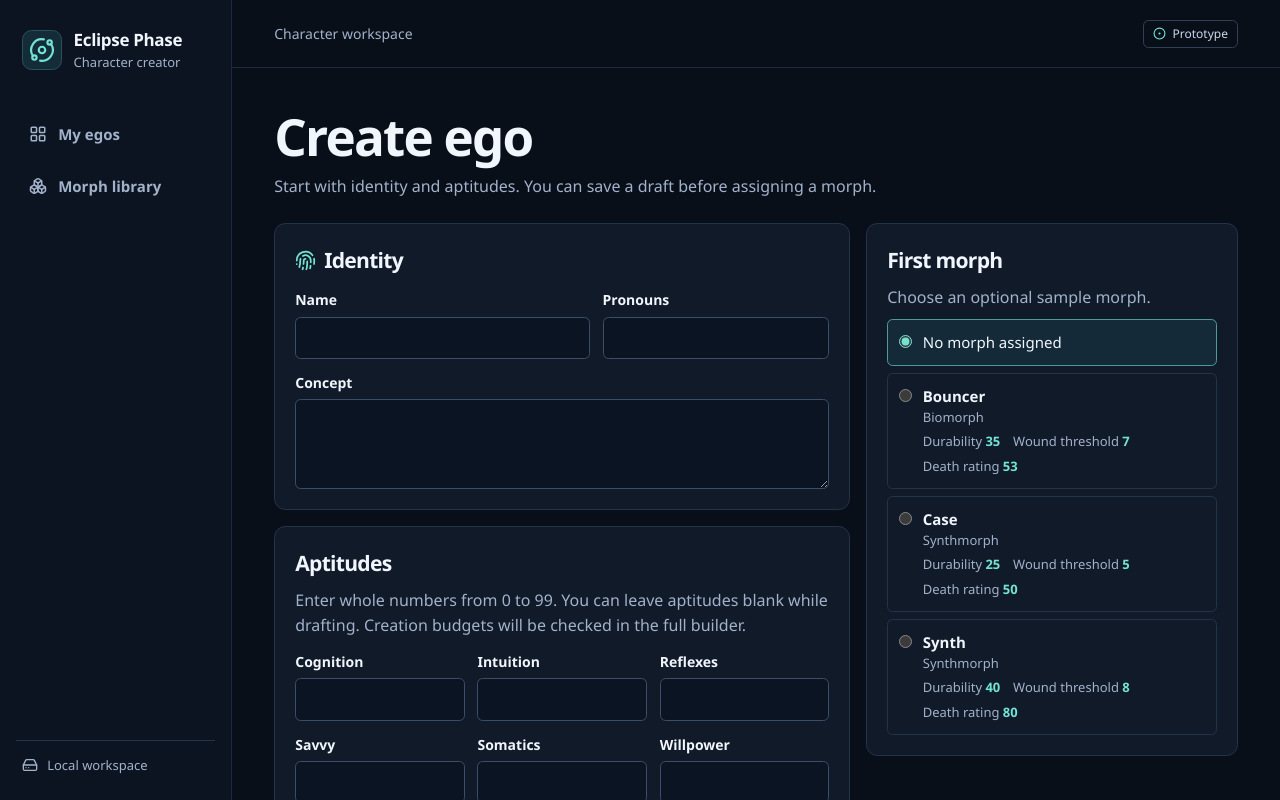
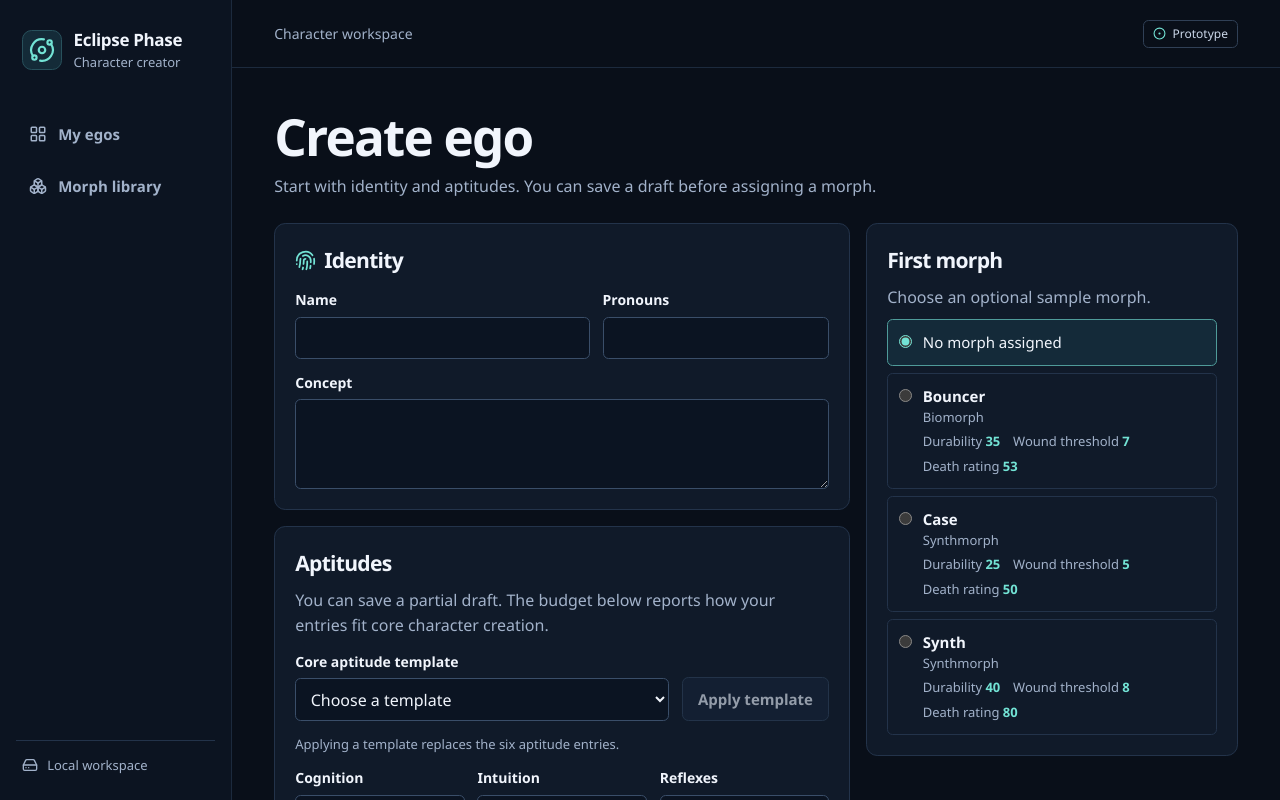
Before and after one commit to starbornone/eclipse-phase-character-creator, a React (Vite) app: page /morphs in a window 1280 px wide. Both pictures are taken after a click on the button "Create ego". Shown: the top 800 px of the page. Built offline with nearby package versions, Linux system fonts and the light colour scheme.

Commit message:
Apply core aptitude templates and show their CP budget

```diff
--- /dev/null
+++ b/src/components/AptitudeBudget.tsx
@@ -0,0 +1,66 @@
+import { useState } from 'react';
+import type { AptitudeScores } from '../types/character.ts';
+import { aptitudes } from '../types/character.ts';
+import { evaluateAptitudeBudget } from '../rules/calculations/aptitude-budget.ts';
+import { aptitudeTemplates, coreAptitudeRules } from '../rules/datasets/aptitude-templates.ts';
+
+export function AptitudeTemplatePicker({ onApply }: { onApply: (scores: AptitudeScores) => void }) {
+  const [selectedName, setSelectedName] = useState('');
+  const selected = aptitudeTemplates.find(({ name }) => name === selectedName);
+  return (
+    <div className="identity-fields aptitude-template">
+      <label>
+        Core aptitude template
+        <select value={selectedName} onChange={(event) => setSelectedName(event.target.value)}>
+          <option value="">Choose a template</option>
+          {aptitudeTemplates.map(({ name }) => <option key={name}>{name}</option>)}
+        </select>
+      </label>
+      <button type="button" className="button secondary" disabled={!selected} onClick={() => selected && onApply(selected.scores)}>
+        Apply template
+      </button>
+      <p className="concept rules-note">Applying a template replaces the six aptitude entries.</p>
+    </div>
+  );
+}
+
+export function AptitudeBudget({ scores }: { scores?: AptitudeScores }) {
+  const budget = scores && evaluateAptitudeBudget(scores);
+  return (
+    <section className="aptitude-budget" aria-labelledby="aptitude-budget-title">
+      <h3 id="aptitude-budget-title">Core aptitude budget</h3>
+      <div role="status">
+        {budget ? (
+          <>
+            <dl>
+              <div><dt>Entered</dt><dd>{budget.entered} / {aptitudes.length}</dd></div>
+              <div><dt>Aptitude points</dt><dd>{budget.total} / {coreAptitudeRules.basePoints}</dd></div>
+              <div><dt>CP for aptitudes</dt><dd>{budget.aptitudeCp}</dd></div>
+            </dl>
+            {budget.outOfRange.length > 0 && (
+              <p className="error">Use {coreAptitudeRules.minimum}–{coreAptitudeRules.maximum} for {budget.outOfRange.map(({ label }) => label).join(', ')}.</p>
+            )}
+            {budget.templatePointsLeft > 0 && (
+              <p className="muted">Template points left to allocate <strong>{budget.templatePointsLeft}</strong></p>
+            )}
+            {budget.exceedsMaximumCp ? (
+              <p className="error">Aptitudes exceed the {coreAptitudeRules.startingCp + coreAptitudeRules.maximumTraitBonus} CP maximum, including possible trait bonuses.</p>
+            ) : budget.baseCpLeft < 0 ? (
+              <p className="error">Aptitudes use {-budget.baseCpLeft} CP above the {coreAptitudeRules.startingCp} CP base. Negative traits can add up to {coreAptitudeRules.maximumTraitBonus} CP.</p>
+            ) : (
+              <p className="muted">Base CP left after aptitudes <strong>{budget.baseCpLeft}</strong></p>
+            )}
+          </>
+        ) : <p className="muted">Enter whole numbers to review the budget.</p>}
+      </div>
+      <p className="rules-note">
+        Extra aptitude points cost 1 CP each. Other creation choices will use the same CP pool.
+      </p>
+      <p className="rules-note">
+        Adapted from <a href={coreAptitudeRules.coreBookUrl}>Eclipse Phase Second Edition, pp. 44 and 46</a> by{' '}
+        <a href="https://eclipsephase.com/">Posthuman Studios, LLC</a> under{' '}
+        <a href="https://creativecommons.org/licenses/by-nc-sa/4.0/">CC BY-NC-SA 4.0</a>.
+      </p>
+    </section>
+  );
+}
--- a/src/components/DraftEditor.tsx
+++ b/src/components/DraftEditor.tsx
@@ -6,12 +6,13 @@ import { DraftConflictError, saveDraft } from '../lib/storage/drafts.ts';
 import { parseAptitudes } from '../rules/calculations/draft.ts';
 import { findSampleMorph, sampleMorphs } from '../rules/datasets/sample-morphs.ts';
 import { aptitudes } from '../types/character.ts';
-import type { Aptitude, AptitudeInputs, CharacterDraft } from '../types/character.ts';
+import type { Aptitude, AptitudeInputs, AptitudeScores, CharacterDraft } from '../types/character.ts';
+import { AptitudeBudget, AptitudeTemplatePicker } from './AptitudeBudget.tsx';
 import { MorphIcon, MorphSource, MorphStats } from './MorphCatalog.tsx';
 import { Card } from './ui/card.tsx';
 
-function initialInputs(draft?: CharacterDraft) {
-  return Object.fromEntries(aptitudes.map(({ id }) => [id, draft?.ego.aptitudes[id]?.toString() ?? ''])) as AptitudeInputs;
+function aptitudeInputs(scores?: AptitudeScores) {
+  return Object.fromEntries(aptitudes.map(({ id }) => [id, scores?.[id]?.toString() ?? ''])) as AptitudeInputs;
 }
 
 interface DraftEditorProps {
@@ -27,13 +28,14 @@ export function DraftEditor({ draft, onCancel, onSaved, onDirty, onSaving }: Dra
   const [name, setName] = useState(draft?.ego.name ?? '');
   const [pronouns, setPronouns] = useState(draft?.ego.pronouns ?? '');
   const [concept, setConcept] = useState(draft?.ego.concept ?? '');
-  const [inputs, setInputs] = useState(() => initialInputs(draft));
+  const [inputs, setInputs] = useState(() => aptitudeInputs(draft?.ego.aptitudes));
   const [morphId, setMorphId] = useState(currentSleeve?.morphDefinitionId ?? '');
   const [issue, setIssue] = useState<{ id: Aptitude; message: string }>();
   const [error, setError] = useState('');
   const [saving, setSaving] = useState(false);
   const [conflict, setConflict] = useState(false);
   const assignedMorph = findSampleMorph(currentSleeve?.morphDefinitionId);
+  const parsed = parseAptitudes(inputs);
   const dirty = name !== (draft?.ego.name ?? '') || pronouns !== (draft?.ego.pronouns ?? '')
     || concept !== (draft?.ego.concept ?? '') || morphId !== (currentSleeve?.morphDefinitionId ?? '')
     || aptitudes.some(({ id }) => inputs[id] !== (draft?.ego.aptitudes[id]?.toString() ?? ''));
@@ -44,7 +46,6 @@ export function DraftEditor({ draft, onCancel, onSaved, onDirty, onSaving }: Dra
     event.preventDefault();
     if (saving || conflict) return;
     const form = event.currentTarget;
-    const parsed = parseAptitudes(inputs);
     setIssue(parsed.issue);
     if (parsed.issue) {
       form.querySelector<HTMLInputElement>(`#aptitude-${parsed.issue.id}`)?.focus();
@@ -104,7 +105,11 @@ export function DraftEditor({ draft, onCancel, onSaved, onDirty, onSaving }: Dra
             </Card>
             <Card className="editor-panel">
               <h2>Aptitudes</h2>
-              <p className="muted">Enter whole numbers from 0 to 99. You can leave aptitudes blank while drafting. Creation budgets will be checked in the full builder.</p>
+              <p className="muted">You can save a partial draft. The budget below reports how your entries fit core character creation.</p>
+              <AptitudeTemplatePicker onApply={(scores) => {
+                setInputs(aptitudeInputs(scores));
+                setIssue(undefined);
+              }} />
               <div className="aptitude-fields">
                 {aptitudes.map(({ id, label }) => (
                   <label key={id} htmlFor={`aptitude-${id}`}>
@@ -124,6 +129,7 @@ export function DraftEditor({ draft, onCancel, onSaved, onDirty, onSaving }: Dra
                 ))}
               </div>
               {issue && <p className="error" id="aptitude-error" role="alert">{issue.message}</p>}
+              <AptitudeBudget scores={parsed.scores} />
             </Card>
           </div>
           <Card className="editor-panel morph-picker">
--- /dev/null
+++ b/src/rules/calculations/aptitude-budget.ts
@@ -0,0 +1,22 @@
+import { aptitudes } from '../../types/character.ts';
+import type { AptitudeScores } from '../../types/character.ts';
+import { coreAptitudeRules } from '../datasets/aptitude-templates.ts';
+
+export function evaluateAptitudeBudget(scores: AptitudeScores) {
+  const entered = aptitudes.flatMap(({ id, label }) => {
+    const score = scores[id];
+    return score === undefined ? [] : [{ id, label, score }];
+  });
+  const total = entered.reduce((sum, { score }) => sum + score, 0);
+  const aptitudeCp = Math.max(0, total - coreAptitudeRules.basePoints);
+
+  return {
+    entered: entered.length,
+    total,
+    templatePointsLeft: Math.max(0, coreAptitudeRules.basePoints - total),
+    aptitudeCp,
+    baseCpLeft: coreAptitudeRules.startingCp - aptitudeCp,
+    exceedsMaximumCp: aptitudeCp > coreAptitudeRules.startingCp + coreAptitudeRules.maximumTraitBonus,
+    outOfRange: entered.filter(({ score }) => score < coreAptitudeRules.minimum || score > coreAptitudeRules.maximum),
+  };
+}
--- /dev/null
+++ b/src/rules/datasets/aptitude-templates.ts
@@ -0,0 +1,24 @@
+import type { Aptitude } from '../../types/character.ts';
+
+// Adapted from Eclipse Phase Second Edition, pp. 44 and 46, Posthuman Studios, LLC.
+// CC BY-NC-SA 4.0. Cross-checked against the April 2025 errata.
+export const coreAptitudeRules = {
+  basePoints: 90,
+  minimum: 5,
+  maximum: 30,
+  startingCp: 20,
+  maximumTraitBonus: 6,
+  coreBookUrl: 'https://posthuman.shop/products/eclipse-phase-second-edition-pdf',
+} as const;
+
+type Template = { name: string; scores: Record<Aptitude, number> };
+
+export const aptitudeTemplates: readonly Template[] = [
+  { name: 'Actioneer', scores: { cog: 10, int: 15, ref: 20, sav: 10, som: 20, wil: 15 } },
+  { name: 'Extrovert', scores: { cog: 10, int: 20, ref: 15, sav: 20, som: 15, wil: 10 } },
+  { name: 'Facilitator', scores: { cog: 15, int: 15, ref: 10, sav: 20, som: 10, wil: 20 } },
+  { name: 'Factotum', scores: { cog: 15, int: 15, ref: 15, sav: 15, som: 15, wil: 15 } },
+  { name: 'Inquirer', scores: { cog: 20, int: 20, ref: 10, sav: 15, som: 10, wil: 15 } },
+  { name: 'Survivor', scores: { cog: 15, int: 10, ref: 15, sav: 10, som: 20, wil: 20 } },
+  { name: 'Thrill Seeker', scores: { cog: 20, int: 10, ref: 20, sav: 15, som: 15, wil: 10 } },
+];
--- a/src/styles.css
+++ b/src/styles.css
@@ -284,6 +284,15 @@ section.comparison { padding: 1.25rem; }
   font-weight: 400;
 }
 .aptitude-fields input { font-variant-numeric: tabular-nums; }
+.aptitude-template { align-items: end; grid-template-columns: minmax(0, 1fr) auto; }
+.aptitude-template .rules-note { margin: 0; }
+.aptitude-budget { margin-top: 1rem; padding-top: .75rem; border-top: 1px solid var(--line); }
+.aptitude-budget h3 { font-size: 1.075rem; }
+.aptitude-budget dl { display: grid; grid-template-columns: repeat(3, minmax(0, 1fr)); gap: .35rem .65rem; margin: .55rem 0; }
+.aptitude-budget dt { color: var(--muted); font-size: .8125rem; }
+.aptitude-budget dd { font-size: 1.15rem; font-weight: 650; font-variant-numeric: tabular-nums; }
+.aptitude-budget :is(.muted, .error) { font-size: .875rem; }
+.aptitude-budget a { text-decoration: underline; text-underline-offset: .15em; }
 input[aria-invalid="true"] { border-color: var(--error); }
 textarea { resize: vertical; }
 .morph-picker fieldset { min-width: 0; }
@@ -416,6 +425,8 @@ textarea { resize: vertical; }
   .record-row { grid-template-columns: auto minmax(0, 1fr) auto; }
   .editor-panel { padding: .85rem; }
   .aptitude-fields { grid-template-columns: repeat(2, minmax(0, 1fr)); }
+  .aptitude-template { grid-template-columns: 1fr; }
+  .aptitude-template .button { justify-self: start; }
   .dossier-stats :is(th, td) { padding-inline: .2rem; font-size: .875rem; }
 }
 
```
Also changed, not shown: 1 other file (tests, documents, lock files or other folders).
